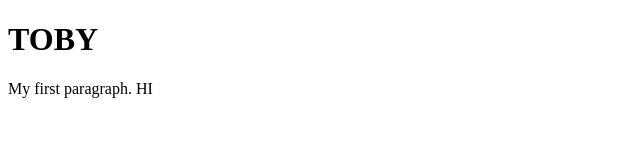
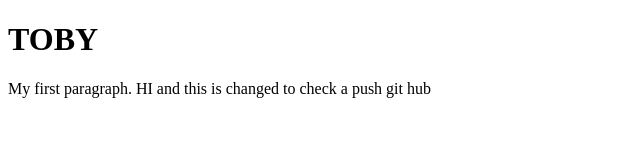
Before and after one commit to toby-cpu/git-demo, a plain HTML site: page web/index.html in a window 1280 px wide. Shown: the whole page, without its empty margins (0-640 px from the left). Drawn offline with Linux system fonts and the light colour scheme.

Commit message:
changed index to test push

```diff
--- a/web/index.html
+++ b/web/index.html
@@ -4,7 +4,7 @@
 
 <h1> TOBY </h1>
 
-<p>My first paragraph. HI</p>
+<p>My first paragraph. HI and this is changed to check a push git hub</p>
 
 </body>
 </html>
```
